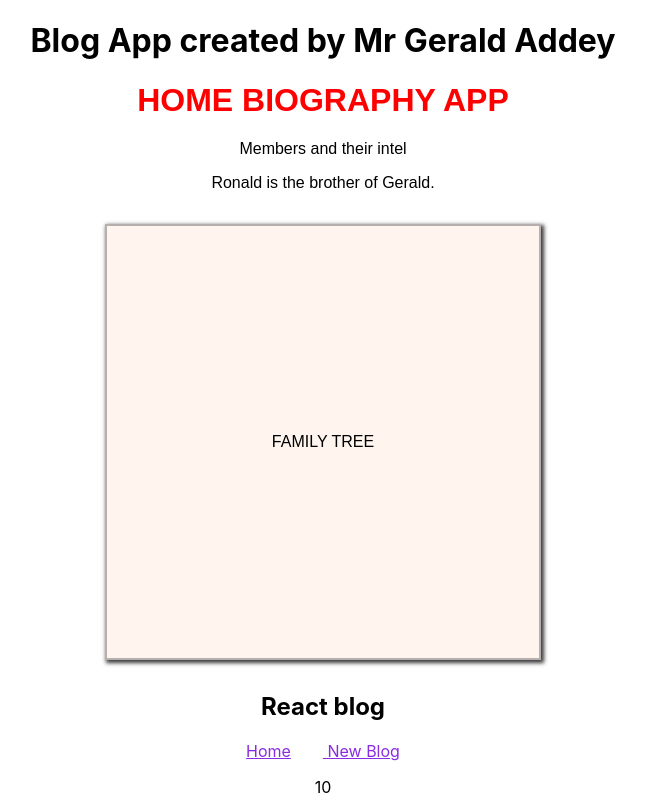
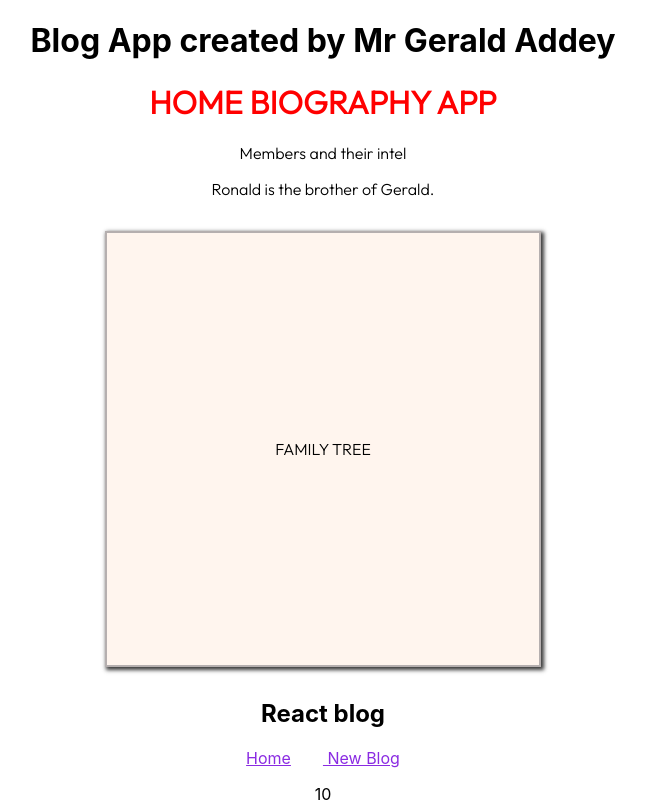
Before and after one commit to geraldaddey/react-coding-blog-app, a React (Create React App) app: page / in a window 1280 px wide. Shown: the top 802 px of the page, without its empty margins (317-963 px from the left). Built offline with nearby package versions, Linux system fonts and the light colour scheme.

Commit message:
new styles added

```diff
--- a/src/index.css
+++ b/src/index.css
@@ -1,13 +1,15 @@
+@import url("https://fonts.googleapis.com/css2?family=Outfit:wght@300&display=swap");
+
 body {
   margin: 0;
-  font-family: -apple-system, BlinkMacSystemFont, 'Segoe UI', 'Roboto', 'Oxygen',
-    'Ubuntu', 'Cantarell', 'Fira Sans', 'Droid Sans', 'Helvetica Neue',
+  font-family: -apple-system, BlinkMacSystemFont, "Segoe UI", "Roboto", "Oxygen",
+    "Ubuntu", "Cantarell", "Fira Sans", "Droid Sans", "Helvetica Neue",
     sans-serif;
   -webkit-font-smoothing: antialiased;
   -moz-osx-font-smoothing: grayscale;
 }
 
 code {
-  font-family: source-code-pro, Menlo, Monaco, Consolas, 'Courier New',
+  font-family: source-code-pro, Menlo, Monaco, Consolas, "Courier New",
     monospace;
 }
```
